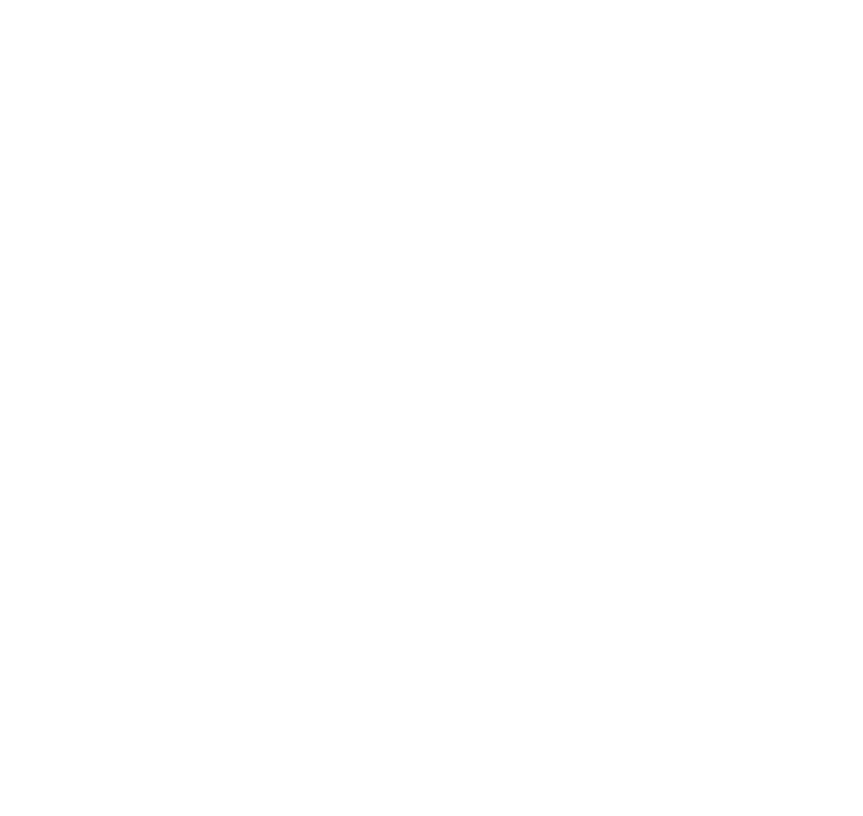
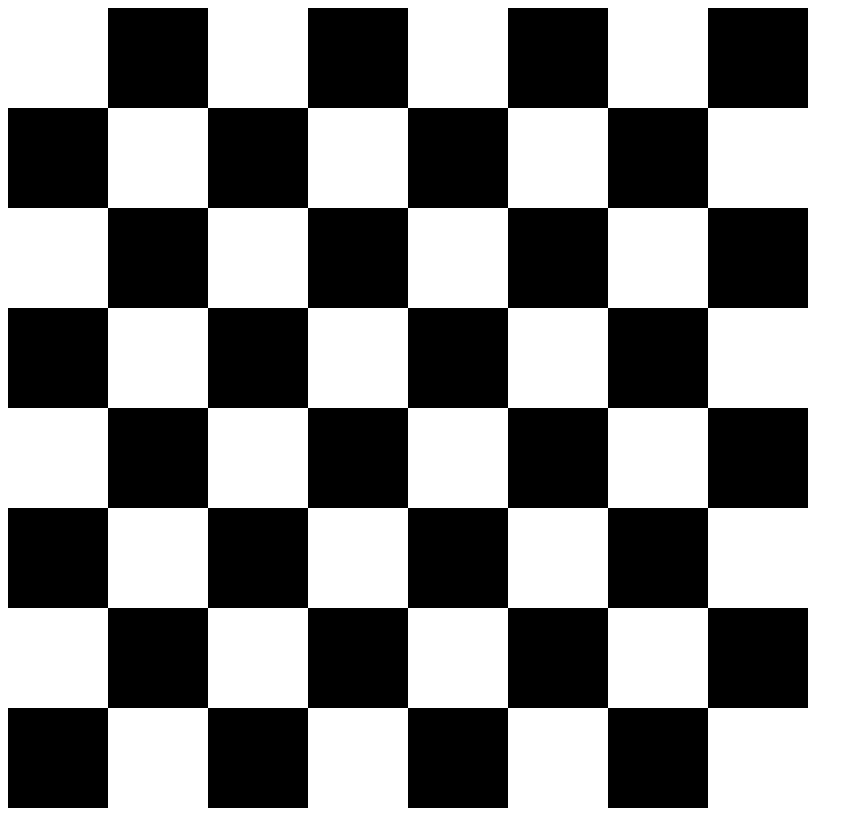
Before and after one commit to owentr1369/fullstack_-_why_not_-, a plain HTML site: page Section 10: Grid/index.html in a window 1280 px wide. Shown: the whole page, without its empty margins (0-863 px from the left). Drawn offline with Linux system fonts and the light colour scheme.

Commit message:
finish exercise

```diff
--- a/Section 10: Grid/index.html
+++ b/Section 10: Grid/index.html
@@ -1,12 +1,27 @@
 <!DOCTYPE html>
 <html>
-
   <head>
     <title>Chessboard</title>
     <style>
       /* Write your code here */
       /* Each square should be 100px by 100px */
       /* My colours for white: #f0d9b5, black: #b58863 */
+      .container {
+        display: grid;
+        width: 800px;
+        grid-template-columns: 1fr 1fr 1fr 1fr 1fr 1fr 1fr 1fr;
+        /* grid-template-rows: 1fr 1fr 1fr 1fr 1fr 1fr 1fr 1fr; */
+      }
+      .container div {
+        width: 100px;
+        height: 100px;
+      }
+      .white {
+        background: white;
+      }
+      .black {
+        background: black;
+      }
     </style>
   </head>
 
@@ -78,5 +93,4 @@
       <div class="white"></div>
     </div>
   </body>
-
 </html>
```
Lines whose indentation alone changed are shown as unchanged.
